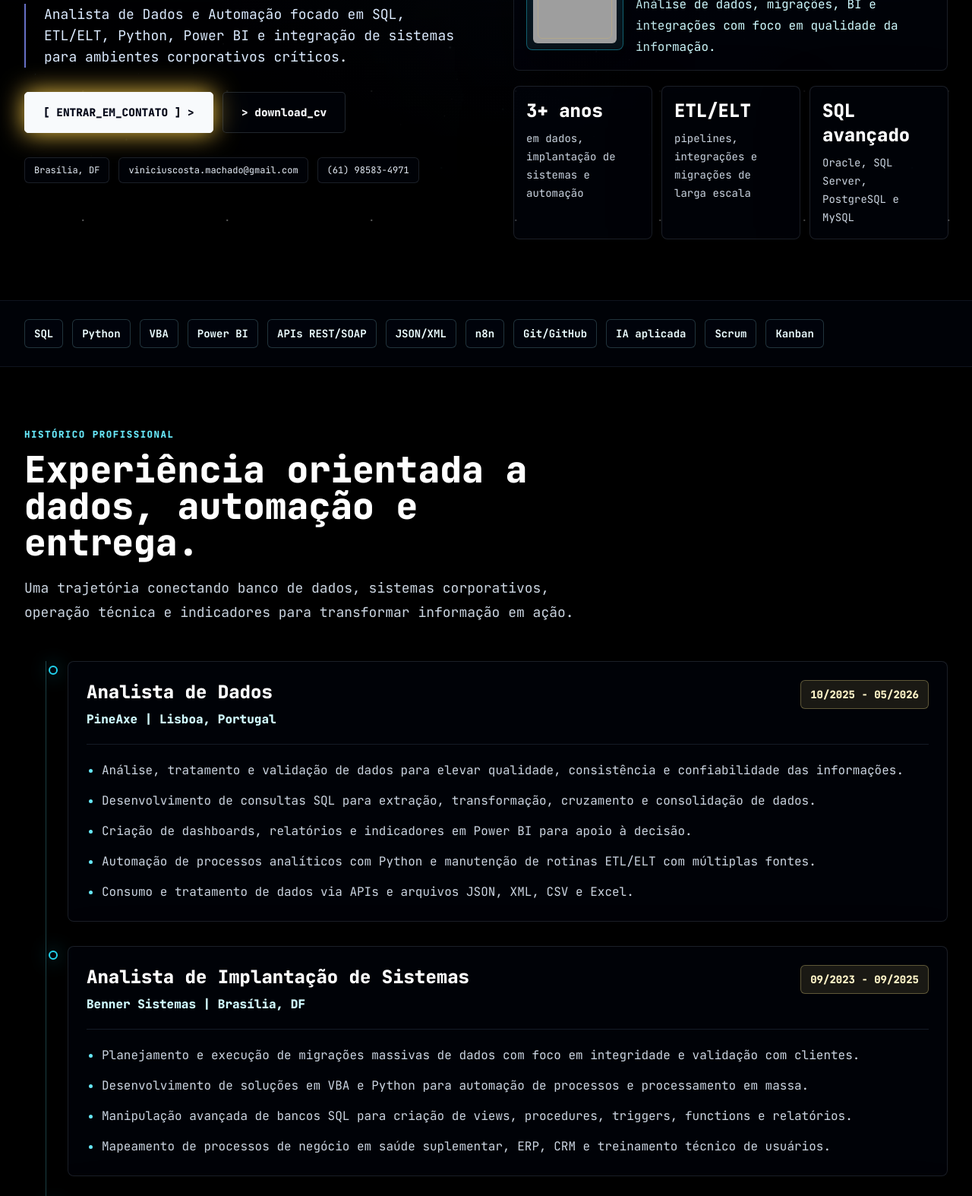
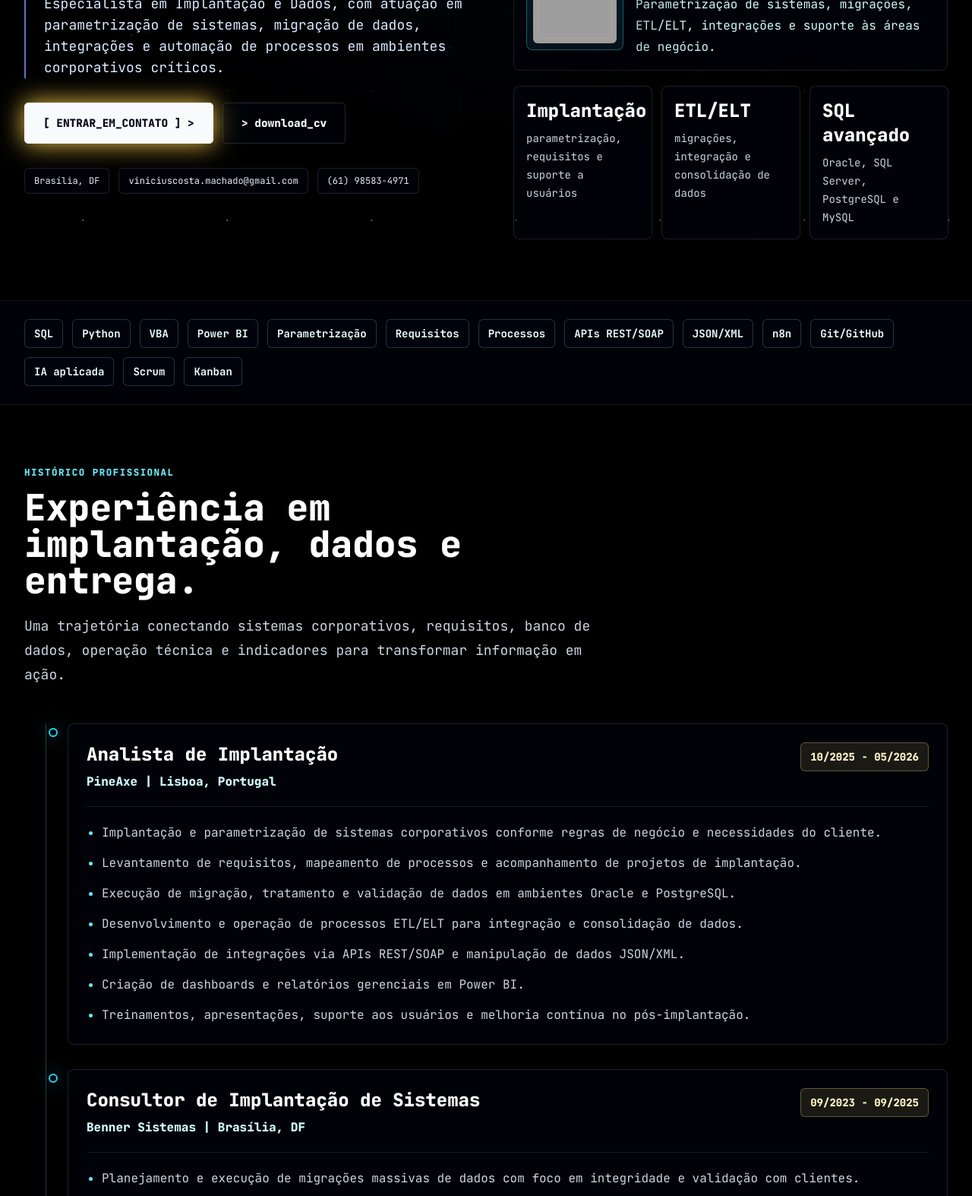
Before and after one commit to Vinicius1Machado/Portf-lio, an Astro site: page / in a window 1280 px wide. Shown: the part 512-2086 px from the top of the page at 76% size. Built offline with nearby package versions, Linux system fonts and the light colour scheme; Astro itself is replaced by a stand-in of ours; grey boxes are pictures that could not be loaded.

Commit message:
Alteracao dos dados do Curriculo

```diff
--- a/src/pages/index.astro
+++ b/src/pages/index.astro
@@ -21,18 +21,18 @@ const linkedinHref = "https://www.linkedin.com/messaging/compose?recipient=vin%C
 const defaultMailHref = `mailto:${contact.email}?subject=${encodeURIComponent(emailSubject)}&body=${encodeURIComponent(emailBody)}`;
 const basePath = import.meta.env.BASE_URL.endsWith("/") ? import.meta.env.BASE_URL : `${import.meta.env.BASE_URL}/`;
 const assetPath = (path: string) => `${basePath}${path.replace(/^\//, "")}`;
-const resumePath = assetPath("curriculo-vinicius-costa-ad.pdf");
+const resumePath = assetPath("curriculo-vinicius-costa-ap.pdf");
 const profileImagePath = assetPath("vinicius-profile.png");
 const faviconPath = assetPath("favicon.svg");
 
 const highlights = [
   {
-    value: "3+ anos",
-    label: "em dados, implantação de sistemas e automação"
+    value: "Implantação",
+    label: "parametrização, requisitos e suporte a usuários"
   },
   {
     value: "ETL/ELT",
-    label: "pipelines, integrações e migrações de larga escala"
+    label: "migrações, integração e consolidação de dados"
   },
   {
     value: "SQL avançado",
@@ -45,6 +45,9 @@ const stack = [
   "Python",
   "VBA",
   "Power BI",
+  "Parametrização",
+  "Requisitos",
+  "Processos",
   "APIs REST/SOAP",
   "JSON/XML",
   "n8n",
@@ -56,20 +59,22 @@ const stack = [
 
 const experiences = [
   {
-    role: "Analista de Dados",
+    role: "Analista de Implantação",
     company: "PineAxe",
     place: "Lisboa, Portugal",
     period: "10/2025 - 05/2026",
     points: [
-      "Análise, tratamento e validação de dados para elevar qualidade, consistência e confiabilidade das informações.",
-      "Desenvolvimento de consultas SQL para extração, transformação, cruzamento e consolidação de dados.",
-      "Criação de dashboards, relatórios e indicadores em Power BI para apoio à decisão.",
-      "Automação de processos analíticos com Python e manutenção de rotinas ETL/ELT com múltiplas fontes.",
-      "Consumo e tratamento de dados via APIs e arquivos JSON, XML, CSV e Excel."
+      "Implantação e parametrização de sistemas corporativos conforme regras de negócio e necessidades do cliente.",
+      "Levantamento de requisitos, mapeamento de processos e acompanhamento de projetos de implantação.",
+      "Execução de migração, tratamento e validação de dados em ambientes Oracle e PostgreSQL.",
+      "Desenvolvimento e operação de processos ETL/ELT para integração e consolidação de dados.",
+      "Implementação de integrações via APIs REST/SOAP e manipulação de dados JSON/XML.",
+      "Criação de dashboards e relatórios gerenciais em Power BI.",
+      "Treinamentos, apresentações, suporte aos usuários e melhoria contínua no pós-implantação."
     ]
   },
   {
-    role: "Analista de Implantação de Sistemas",
+    role: "Consultor de Implantação de Sistemas",
     company: "Benner Sistemas",
     place: "Brasília, DF",
     period: "09/2023 - 09/2025",
@@ -77,7 +82,7 @@ const experiences = [
       "Planejamento e execução de migrações massivas de dados com foco em integridade e validação com clientes.",
       "Desenvolvimento de soluções em VBA e Python para automação de processos e processamento em massa.",
       "Manipulação avançada de bancos SQL para criação de views, procedures, triggers, functions e relatórios.",
-      "Mapeamento de processos de negócio em saúde suplementar, ERP, CRM e treinamento técnico de usuários."
+      "Mapeamento de processos de negócio na saúde suplementar, parametrização de sistemas, ERP, CRM e treinamento técnico de usuários."
     ]
   },
   {
@@ -96,26 +101,32 @@ const skillGroups = [
   {
     title: "Bancos de dados",
     description:
-      "SQL avançado com foco em performance, modelagem operacional e manipulação de grandes volumes.",
-    items: ["T-SQL", "PL/SQL", "PLpgSQL", "Oracle", "SQL Server", "PostgreSQL", "MySQL", "Índices", "Triggers"]
+      "SQL avançado para performance, parametrizações, modelagem operacional e manipulação de grandes volumes.",
+    items: ["T-SQL", "PL/SQL", "PLpgSQL", "Oracle", "SQL Server", "PostgreSQL", "MySQL", "Procedures", "Functions", "Triggers", "Índices"]
   },
   {
     title: "Engenharia e integração",
     description:
-      "Pipelines, migrações massivas e integrações entre sistemas corporativos por APIs e arquivos.",
-    items: ["ETL/ELT", "REST", "SOAP", "JSON", "XML", "CSV", "Excel", "n8n"]
+      "Pipelines, migrações massivas e integrações entre sistemas corporativos por APIs, arquivos e orquestração.",
+    items: ["ETL/ELT", "REST", "SOAP", "JSON", "XML", "CSV", "Excel", "n8n", "Migração de dados"]
   },
   {
-    title: "Automação e análise",
+    title: "Programação e automação",
     description:
-      "Redução de tarefas manuais, criação de rotinas confiáveis e suporte a decisões com indicadores.",
-    items: ["Python", "VBA", "Power BI", "Dashboards", "Relatórios", "Git/GitHub"]
+      "Automação de processos, validação de dados, redução de tarefas manuais e versionamento de rotinas.",
+    items: ["Python", "VBA", "Git/GitHub", "Prompt Engineering", "Validação de dados", "Power BI"]
   },
   {
-    title: "IA e métodos",
+    title: "IA e ferramentas",
     description:
-      "Uso de IA e engenharia de prompt para ganho de produtividade técnica, anomalias e ETL.",
-    items: ["IA aplicada", "Prompt Engineering", "Scrum", "Kanban", "VS Code", "MS Office"]
+      "Uso de IA para produtividade técnica, análise de anomalias, apoio a ETL e tratamento de dados.",
+    items: ["IA aplicada", "Modelagem de dados", "Dashboards", "Relatórios", "VS Code", "MS Office"]
+  },
+  {
+    title: "Métodos e implantação",
+    description:
+      "Atuação colaborativa com levantamento de requisitos, mapeamento de processos e entregas iterativas.",
+    items: ["Scrum", "Kanban", "Requisitos", "Mapeamento de processos", "Suporte pós-implantação", "Treinamentos"]
   }
 ];
 ---
@@ -127,7 +138,7 @@ const skillGroups = [
     <meta name="viewport" content="width=device-width, initial-scale=1.0" />
     <meta
       name="description"
-      content="Apresentação profissional de Vinicius Oliveira Machado da Costa, Analista de Dados e Automação com foco em SQL, ETL/ELT, Python, Power BI e integrações."
+      content="Apresentação profissional de Vinicius Oliveira Machado da Costa, Especialista em Implantação e Dados com foco em parametrização de sistemas, migração de dados, ETL/ELT, SQL, APIs e automação."
     />
     <title>Apresentação Vinicius Costa</title>
     <meta name="application-name" content="Apresentação Vinicius Costa" />
@@ -188,10 +199,10 @@ const skillGroups = [
             <p class="status-badge mb-8">profile online v2.4</p>
             <h1 class="terminal-title text-balance text-4xl font-black leading-[1.02] text-white sm:text-6xl lg:text-7xl">
               Vinicius Costa
-              <span class="terminal-gradient">Data Engineering.</span>
+              <span class="terminal-gradient">Implantação & Dados.</span>
             </h1>
             <p class="terminal-copy mt-8 max-w-2xl text-base leading-8 sm:text-lg">
-              Analista de Dados e Automação focado em SQL, ETL/ELT, Python, Power BI e integração de sistemas para ambientes corporativos críticos.
+              Especialista em Implantação e Dados, com atuação em parametrização de sistemas, migração de dados, integrações e automação de processos em ambientes corporativos críticos.
             </p>
 
             <div class="mt-8 flex flex-col gap-3 sm:flex-row">
@@ -237,8 +248,8 @@ const skillGroups = [
               </div>
               <pre><code><span class="code-key">const</span> profile = {"{"}
   name: <span class="code-value">"Vinicius Costa"</span>,
-  focus: <span class="code-value">"dados + automação"</span>,
-  stack: [<span class="code-value">"SQL"</span>, <span class="code-value">"Python"</span>, <span class="code-value">"Power BI"</span>],
+  focus: <span class="code-value">"implantação + dados"</span>,
+  stack: [<span class="code-value">"SQL"</span>, <span class="code-value">"Python"</span>, <span class="code-value">"APIs"</span>],
   pipelines: <span class="code-value">"ETL/ELT"</span>,
   available: <span class="code-bool">true</span>
 {"}"};</code></pre>
@@ -255,7 +266,7 @@ const skillGroups = [
               </div>
               <div>
                 <p class="text-xl font-black text-white">{contact.name}</p>
-                <p class="mt-2 leading-7 text-cyan-100">Análise de dados, migrações, BI e integrações com foco em qualidade da informação.</p>
+                <p class="mt-2 leading-7 text-cyan-100">Parametrização de sistemas, migrações, ETL/ELT, integrações e suporte às áreas de negócio.</p>
               </div>
             </div>
 
@@ -283,9 +294,9 @@ const skillGroups = [
         <section id="experiencia" class="mx-auto max-w-7xl px-5 py-20 lg:px-8">
           <div class="max-w-3xl">
             <p class="section-kicker">Histórico profissional</p>
-            <h2 class="mt-3 text-3xl font-black text-white sm:text-5xl">Experiência orientada a dados, automação e entrega.</h2>
+            <h2 class="mt-3 text-3xl font-black text-white sm:text-5xl">Experiência em implantação, dados e entrega.</h2>
             <p class="mt-5 text-lg leading-8 text-slate-300">
-              Uma trajetória conectando banco de dados, sistemas corporativos, operação técnica e indicadores para transformar informação em ação.
+              Uma trajetória conectando sistemas corporativos, requisitos, banco de dados, operação técnica e indicadores para transformar informação em ação.
             </p>
           </div>
 
@@ -356,7 +367,7 @@ const skillGroups = [
               <p class="section-kicker">Contato</p>
               <h2 class="mt-3 text-3xl font-black text-white sm:text-4xl">Disponível para conversar sobre oportunidades em tecnologia.</h2>
               <p class="mt-4 max-w-2xl leading-8 text-slate-300">
-                Interesse em desafios envolvendo dados, BI, automação, integração de sistemas e qualidade da informação.
+                Interesse em desafios envolvendo implantação de sistemas, dados, BI, automação, integrações e qualidade da informação.
               </p>
             </div>
             <div class="flex flex-col gap-3 sm:flex-row lg:flex-col">
```
Also changed, not shown: 1 other file.
